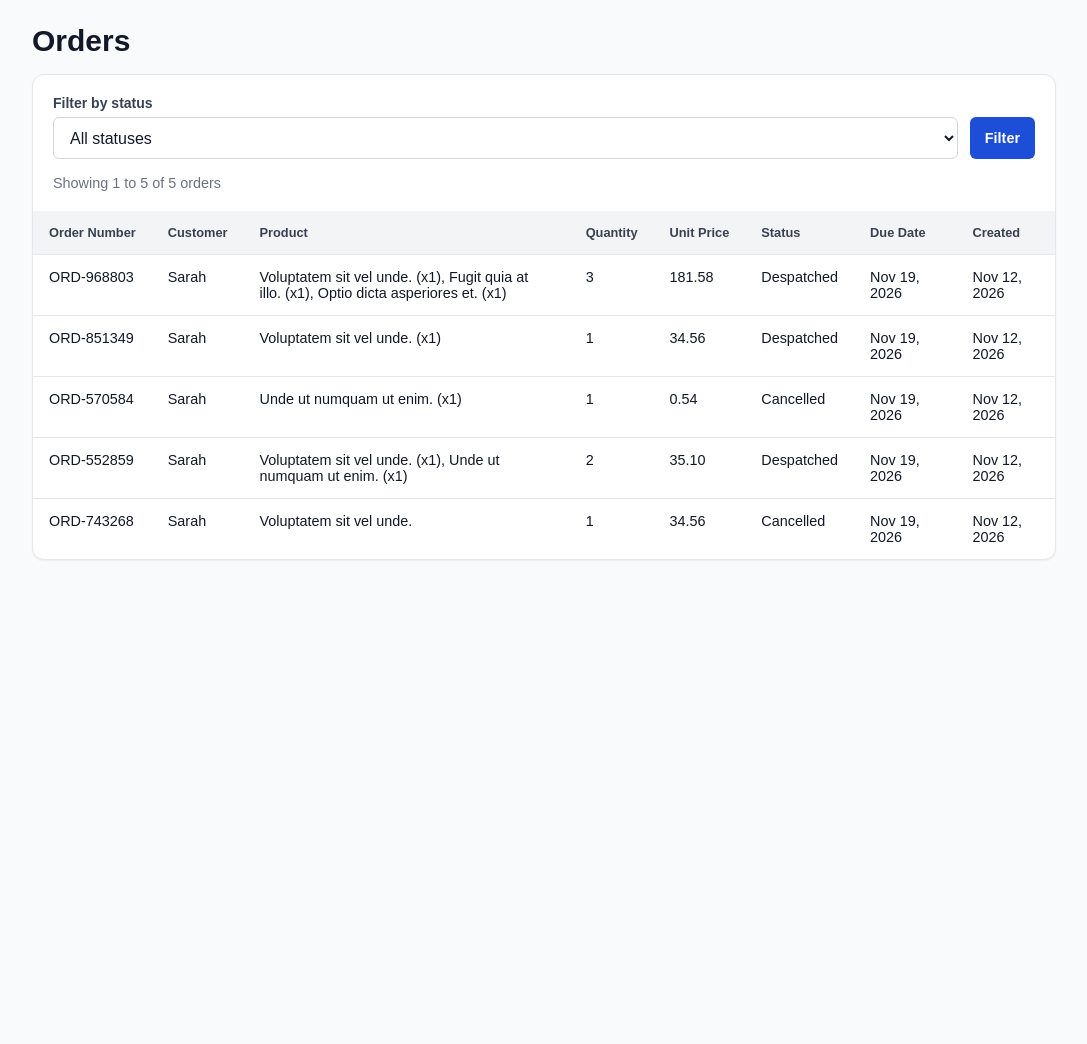
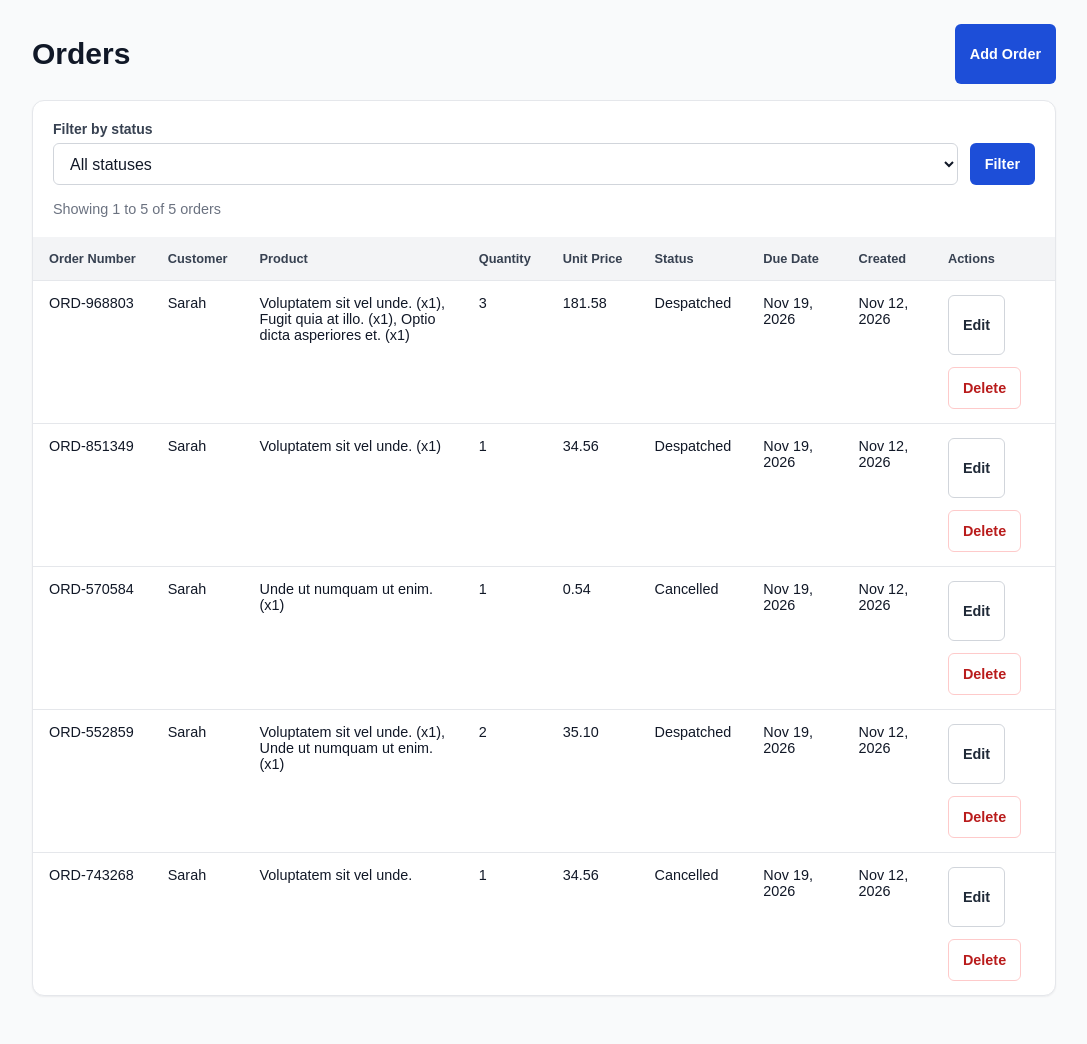
Before and after one commit to Sarahn2436/mini-order-tracker, a Laravel app: page /Orders in a window 1280 px wide. Shown: the part 72-1116 px from the top of the page, without its empty margins (96-1183 px from the left). Before the commit the page ends 632 px from the top, so only its background shows below. Run offline with Laravel 12, Linux system fonts and the light colour scheme; data comes from the database, SQL or seed files in the repository.

Commit message:
day 5 + final checklist

```diff
--- a/app/Http/Controllers/CustomerController.php
+++ b/app/Http/Controllers/CustomerController.php
@@ -51,7 +51,7 @@ class CustomerController extends Controller
     public function store(Request $request): RedirectResponse
     {
         $validated = $request->validate([
-            'name' => 'required|string|max:50',
+            'name' => 'required|string|max:25',
             'email' => 'required|email|unique:customers,email',
             'company' => 'nullable|string|max:50',
         ]);
@@ -64,7 +64,7 @@ class CustomerController extends Controller
     public function update(Request $request, Customer $customer): RedirectResponse
     {
         $validated = $request->validate([
-            'name' => 'required|string|max:50',
+            'name' => 'required|string|max:25',
             'email' => [
                 'required',
                 'email',
--- a/app/Http/Controllers/OrderController.php
+++ b/app/Http/Controllers/OrderController.php
@@ -2,8 +2,10 @@
 
 namespace App\Http\Controllers;
 
+use App\Models\Customer;
 use App\Models\Order;
 use Illuminate\Database\Eloquent\Builder;
+use Illuminate\Http\RedirectResponse;
 use Illuminate\Http\Request;
 use Illuminate\Validation\Rule;
 use Illuminate\View\View;
@@ -40,4 +42,76 @@ class OrderController extends Controller
             'selectedStatus' => $selectedStatus,
         ]);
     }
+
+    public function create(): View
+    {
+        return view('orders.create', [
+            'customers' => Customer::query()->orderBy('name')->get(),
+        ]);
+    }
+
+    public function edit(Order $order): View
+    {
+        return view('orders.edit', [
+            'customers' => Customer::query()->orderBy('name')->get(),
+            'order' => $order,
+        ]);
+    }
+
+    public function store(Request $request): RedirectResponse
+    {
+        $validated = $request->validate([
+            'customer_id' => ['required', 'integer', 'exists:customers,id'],
+            'product' => ['required', 'string', 'max:255'],
+            'quantity' => ['required', 'integer', 'min:1'],
+        ]);
+
+        $statuses = [
+            'New Order',
+            'Order In Production',
+            'Order Dispatched',
+            'Order Cancelled',
+        ];
+        $status = fake()->randomElement($statuses);
+
+        $dueDate = match ($status) {
+            'Order Cancelled' => null,
+            'Order Dispatched' => fake()->dateTimeBetween('now', '+30 days')->format('Y-m-d'),
+            default => fake()->optional()->dateTimeBetween('now', '+30 days')?->format('Y-m-d'),
+        };
+
+        do {
+            $orderNumber = 'ORD-'.fake()->numerify('######');
+        } while (Order::query()->where('order_number', $orderNumber)->exists());
+
+        Order::create([
+            ...$validated,
+            'order_number' => $orderNumber,
+            'unit_price' => fake()->randomFloat(2, 1, 1000),
+            'status' => $status,
+            'due_date' => $dueDate,
+        ]);
+
+        return redirect()->route('orders')->with('success', 'Order added successfully.');
+    }
+
+    public function update(Request $request, Order $order): RedirectResponse
+    {
+        $validated = $request->validate([
+            'customer_id' => ['required', 'integer', 'exists:customers,id'],
+            'product' => ['required', 'string', 'max:255'],
+            'quantity' => ['required', 'integer', 'min:1'],
+        ]);
+
+        $order->update($validated);
+
+        return redirect()->route('orders')->with('success', 'Order updated successfully.');
+    }
+
+    public function destroy(Order $order): RedirectResponse
+    {
+        $order->delete();
+
+        return redirect()->route('orders')->with('success', 'Order deleted successfully.');
+    }
 }
--- a/resources/views/orders/index.blade.php
+++ b/resources/views/orders/index.blade.php
@@ -6,7 +6,12 @@
     <div class="page-stack">
         <div class="page-header">
             <h1>Orders</h1>
+            <a class="button button-primary" href="{{ route('orders.create') }}">Add Order</a>
         </div>
+
+        @if (session()->has('success'))
+            <p class="notice-success" role="status">{{ session('success') }}</p>
+        @endif
 
         <section class="surface" aria-label="Order list">
             <div class="surface-body page-stack">
@@ -52,6 +57,7 @@
                                 <th>Status</th>
                                 <th>Due Date</th>
                                 <th>Created</th>
+                                <th>Actions</th>
                             </tr>
                         </thead>
                         <tbody>
@@ -65,6 +71,17 @@
                                     <td>{{ $order->status }}</td>
                                     <td>{{ $order->status === 'Order Cancelled' ? 'N/A' : ($order->due_date?->format('M j, Y') ?? 'N/A') }}</td>
                                     <td>{{ $order->created_at?->format('M j, Y') }}</td>
+                                    <td>
+                                        <div class="form-actions">
+                                            <a class="button button-secondary" href="{{ route('orders.edit', $order) }}">Edit</a>
+                                            <form action="{{ route('orders.destroy', $order) }}" method="POST"
+                                                onsubmit="return confirm('Are you sure you want to delete this order?');">
+                                                @csrf
+                                                @method('DELETE')
+                                                <button class="button button-danger" type="submit">Delete</button>
+                                            </form>
+                                        </div>
+                                    </td>
                                 </tr>
                             @endforeach
                         </tbody>
--- a/routes/web.php
+++ b/routes/web.php
@@ -7,6 +7,11 @@ use Illuminate\Support\Facades\Route;
 
 Route::get('/Dashboard', [DashboardController::class, 'index'])->name('dashboard');
 
+Route::get('/Orders/create', [OrderController::class, 'create'])->name('orders.create');
+Route::get('/Orders/{order}/edit', [OrderController::class, 'edit'])->name('orders.edit');
+Route::post('/Orders', [OrderController::class, 'store'])->name('orders.store');
+Route::put('/Orders/{order}', [OrderController::class, 'update'])->name('orders.update');
+Route::delete('/Orders/{order}', [OrderController::class, 'destroy'])->name('orders.destroy');
 Route::get('/Orders', [OrderController::class, 'index'])->name('orders');
 
 Route::resource('customers', CustomerController::class)
```
Also changed, not shown: resources/views/orders/create.blade.php (added, +58 -0 lines), resources/views/orders/edit.blade.php (added, +60 -0 lines).
